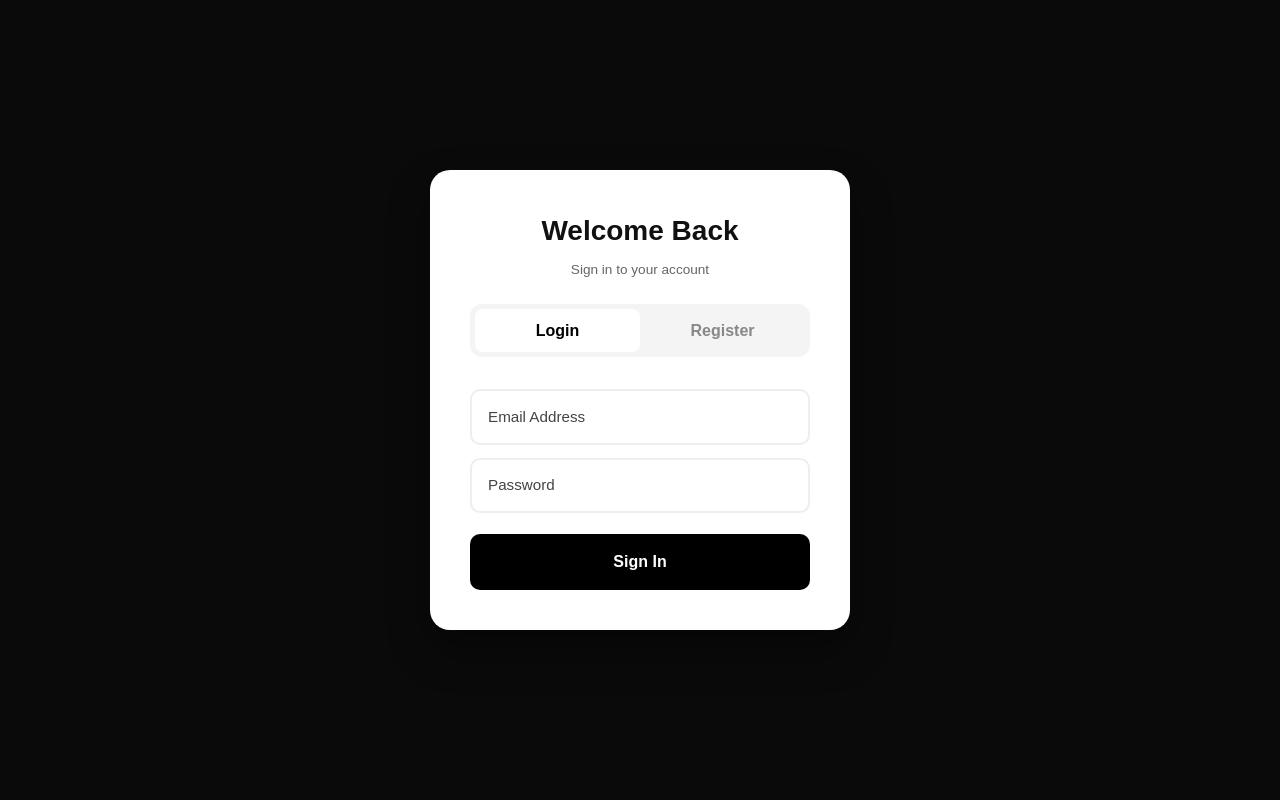
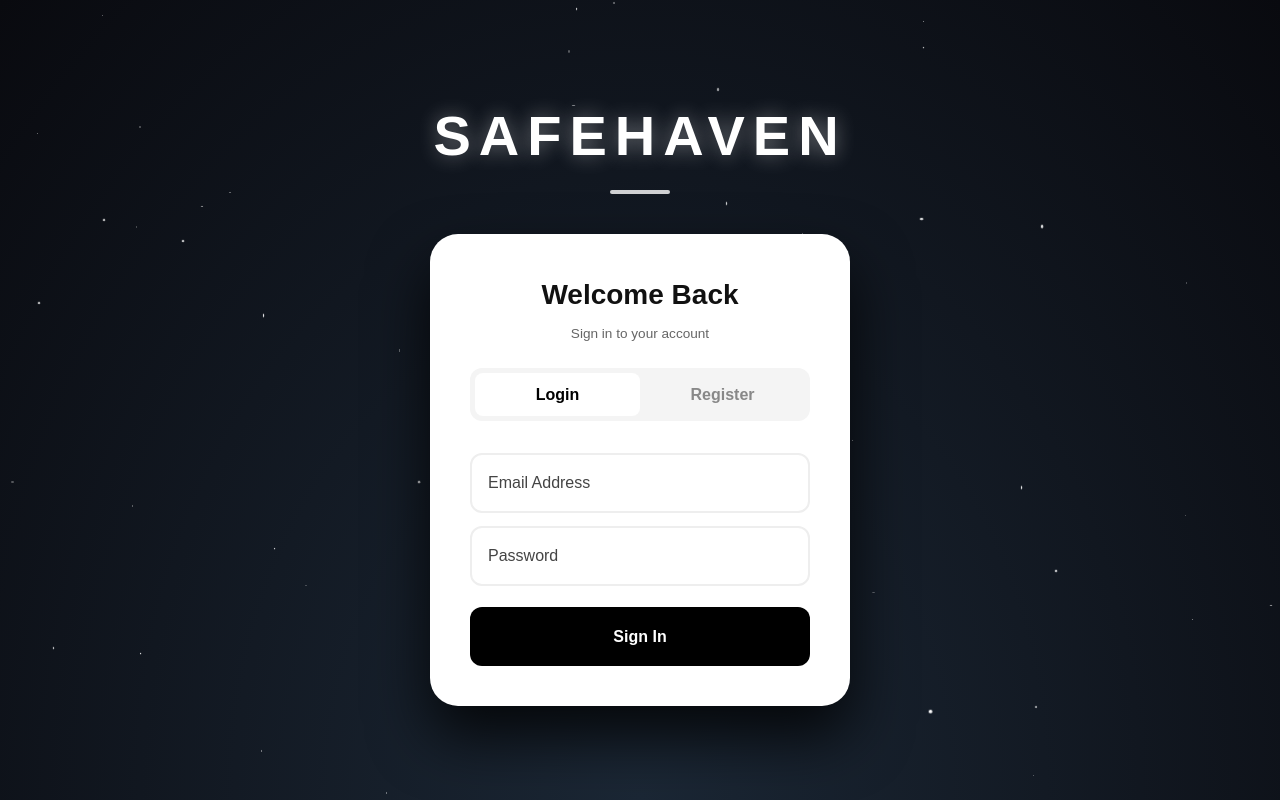
Before and after one commit to bhavyat-01/Safehaven, a Next.js app: page /login in a window 1280 px wide. Built offline with nearby package versions, Linux system fonts and the light colour scheme; no server answers.

Commit message:
fixed up the login page :)

```diff
--- a/app/login/page.tsx
+++ b/app/login/page.tsx
@@ -29,11 +29,8 @@ export default function LoginPage() {
   ) => {
     let { name, value } = e.target;
 
-    // --- Phone Number Sanitization ---
     if (name === "phone") {
-      // Remove all non-digit characters
       value = value.replace(/\D/g, "");
-      // Limit to 10 digits
       if (value.length > 10) value = value.slice(0, 10);
     }
 
@@ -43,7 +40,6 @@ export default function LoginPage() {
   const handleAuth = async (e: React.FormEvent) => {
     e.preventDefault();
 
-    // Final Validation for Phone Length
     if (tab === "signup" && formData.phone.length !== 10) {
       alert("Please enter a valid 10-digit phone number (XXXXXXXXXX).");
       return;
@@ -62,7 +58,7 @@ export default function LoginPage() {
         await setDoc(doc(db, "users", userCredential.user.uid), {
           firstName: formData.firstName,
           lastName: formData.lastName,
-          phone: formData.phone, // Saved as pure digits
+          phone: formData.phone,
           phoneProvider: formData.phoneProvider,
           email: formData.email,
           authProvider: "email",
@@ -86,10 +82,63 @@ export default function LoginPage() {
 
   return (
     <div style={styles.container}>
+      {/* CSS For Background Effects */}
       <style>{`
         input::placeholder { color: #444 !important; opacity: 1; }
         select:invalid { color: #444 !important; }
+
+        @keyframes fadeIn { from { opacity: 0; transform: translateY(-10px); } to { opacity: 1; transform: translateY(0); } }
+
+        @keyframes twinkle {
+          0% { opacity: 0.3; transform: scale(1); }
+          50% { opacity: 1; transform: scale(1.2); }
+          100% { opacity: 0.3; transform: scale(1); }
+        }
+
+        .stars-background {
+          position: fixed;
+          top: 0;
+          left: 0;
+          width: 100%;
+          height: 100%;
+          background: radial-gradient(ellipse at bottom, #1B2735 0%, #090A0F 100%);
+          overflow: hidden;
+          z-index: 0;
+        }
+
+        .star {
+          position: absolute;
+          background: white;
+          border-radius: 50%;
+          opacity: 0.5;
+          animation: twinkle var(--duration) infinite ease-in-out;
+        }
       `}</style>
+
+      {/* Twinkling Stars Layer */}
+      <div className="stars-background">
+        {[...Array(50)].map((_, i) => (
+          <div
+            key={i}
+            className="star"
+            style={{
+              top: `${Math.random() * 100}%`,
+              left: `${Math.random() * 100}%`,
+              width: `${Math.random() * 3}px`,
+              height: `${Math.random() * 3}px`,
+              // @ts-ignore
+              "--duration": `${2 + Math.random() * 4}s`,
+              animationDelay: `${Math.random() * 5}s`,
+            }}
+          />
+        ))}
+      </div>
+
+      <div style={styles.authWrapper}>
+        <div style={styles.appTitleContainer}>
+          <h1 style={styles.appTitle}>SAFEHAVEN</h1>
+          <div style={styles.appTitleUnderline}></div>
+        </div>
 
         <div style={styles.card}>
           <div style={styles.header}>
@@ -181,6 +230,7 @@ export default function LoginPage() {
           </form>
         </div>
       </div>
+    </div>
   );
 }
 
@@ -188,18 +238,49 @@ const styles: Record<string, React.CSSProperties> = {
   container: {
     minHeight: "100vh",
     display: "flex",
+    flexDirection: "column",
     justifyContent: "center",
     alignItems: "center",
     backgroundColor: "#0a0a0a",
     fontFamily: "sans-serif",
+    padding: "20px",
+    position: "relative",
+  },
+  authWrapper: {
+    width: "100%",
+    maxWidth: "420px",
+    display: "flex",
+    flexDirection: "column",
+    gap: "2.5rem",
+    animation: "fadeIn 0.6s ease-out forwards",
+    position: "relative",
+    zIndex: 10,
+  },
+  appTitleContainer: {
+    textAlign: "center",
+  },
+  appTitle: {
+    color: "#fff",
+    fontSize: "3.5rem",
+    fontWeight: 900,
+    margin: 0,
+    letterSpacing: "8px",
+    textShadow: "0 0 20px rgba(255, 255, 255, 0.4)",
+  },
+  appTitleUnderline: {
+    height: "4px",
+    width: "60px",
+    backgroundColor: "#fff",
+    margin: "12px auto 0",
+    borderRadius: "2px",
+    opacity: 0.8,
   },
   card: {
     backgroundColor: "#ffffff",
     padding: "2.5rem",
-    borderRadius: "20px",
+    borderRadius: "28px",
     width: "100%",
-    maxWidth: "420px",
-    boxShadow: "0 20px 40px rgba(0,0,0,0.4)",
+    boxShadow: "0 30px 60px rgba(0,0,0,0.8)",
     boxSizing: "border-box",
   },
   header: { textAlign: "center", marginBottom: "1.5rem" },
@@ -237,10 +318,10 @@ const styles: Record<string, React.CSSProperties> = {
     width: "100%",
   },
   input: {
-    padding: "0.9rem 1rem",
-    borderRadius: "10px",
+    padding: "1rem",
+    borderRadius: "12px",
     border: "2px solid #eee",
-    fontSize: "0.95rem",
+    fontSize: "1rem",
     outline: "none",
     color: "#000",
     backgroundColor: "#fff",
@@ -248,10 +329,10 @@ const styles: Record<string, React.CSSProperties> = {
     boxSizing: "border-box",
   },
   rowInput: {
-    padding: "0.9rem 1rem",
-    borderRadius: "10px",
+    padding: "1rem",
+    borderRadius: "12px",
     border: "2px solid #eee",
-    fontSize: "0.95rem",
+    fontSize: "1rem",
     outline: "none",
     color: "#000",
     backgroundColor: "#fff",
@@ -260,13 +341,14 @@ const styles: Record<string, React.CSSProperties> = {
     boxSizing: "border-box",
   },
   submitBtn: {
-    padding: "1rem",
-    borderRadius: "10px",
+    padding: "1.1rem",
+    borderRadius: "12px",
     border: "none",
     backgroundColor: "#000",
     color: "#fff",
-    fontWeight: 700,
+    fontWeight: 800,
     cursor: "pointer",
     marginTop: "0.5rem",
+    fontSize: "1rem",
   },
 };
```
Lines whose indentation alone changed are shown as unchanged.
